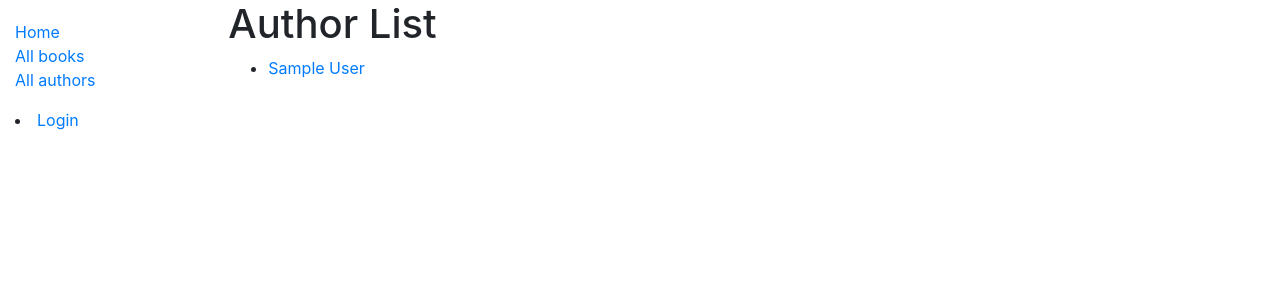
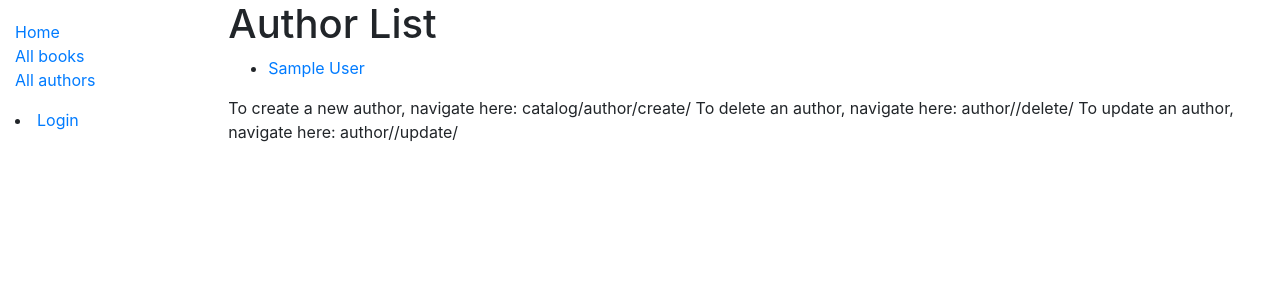
Before and after one commit to arsummers/local-library-django-tutorial, a Django app: page /catalog/authors in a window 1280 px wide. Shown: the top 300 px of the page. Run offline with Django 3.2, Linux system fonts and the light colour scheme; tables that the repository leaves empty hold one stand-in row (values such as "Sample post"); some libraries are stand-ins or nearby versions.

Commit message:
added more notes about urls to clean up and create better nav links to

```diff
--- a/catalog/templates/catalog/author_list.html
+++ b/catalog/templates/catalog/author_list.html
@@ -10,6 +10,9 @@
             </li>
         {% endfor %}
     </ul>
+    To create a new author, navigate here: catalog/author/create/
+    To delete an author, navigate here: author/<int:pk>/delete/
+    To update an author, navigate here: author/<int:pk>/update/
     {% else %}
         <p>No one has written any books yet</p>
     {% endif %}
--- a/catalog/templates/catalog/book_detail.html
+++ b/catalog/templates/catalog/book_detail.html
@@ -9,6 +9,7 @@
     <p><strong>Language:</strong> {{ book.language }}</p>
     <p><strong>Genre:</strong> {{ book.genre.all|join:", " }}</p>
 
+    To renew: Take the id below, plug it into the url and add /renew afterwards.
     <div style="margin-left:20px;margin-top:20px">
         <h4>Copies</h4>
         {% for copy in book.bookinstance_set.all %}
```
